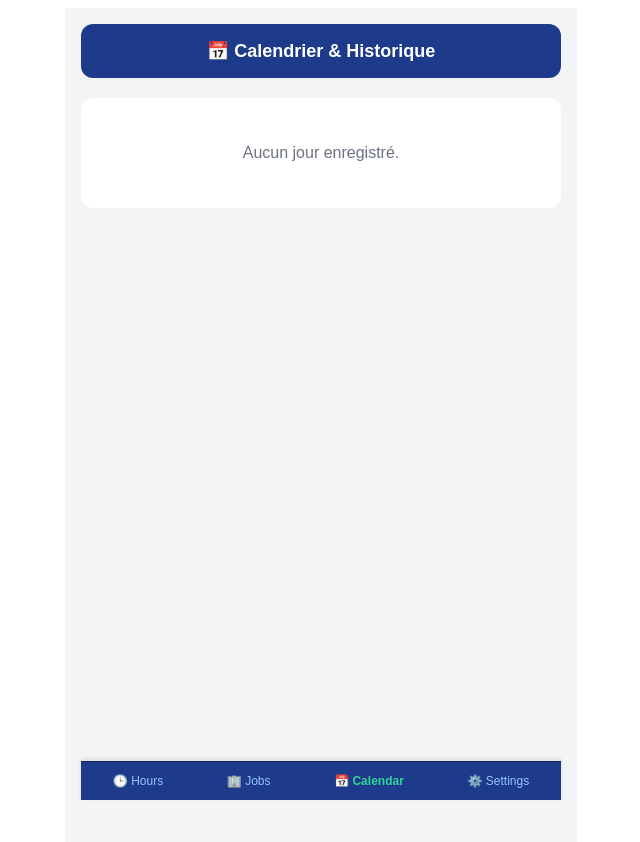
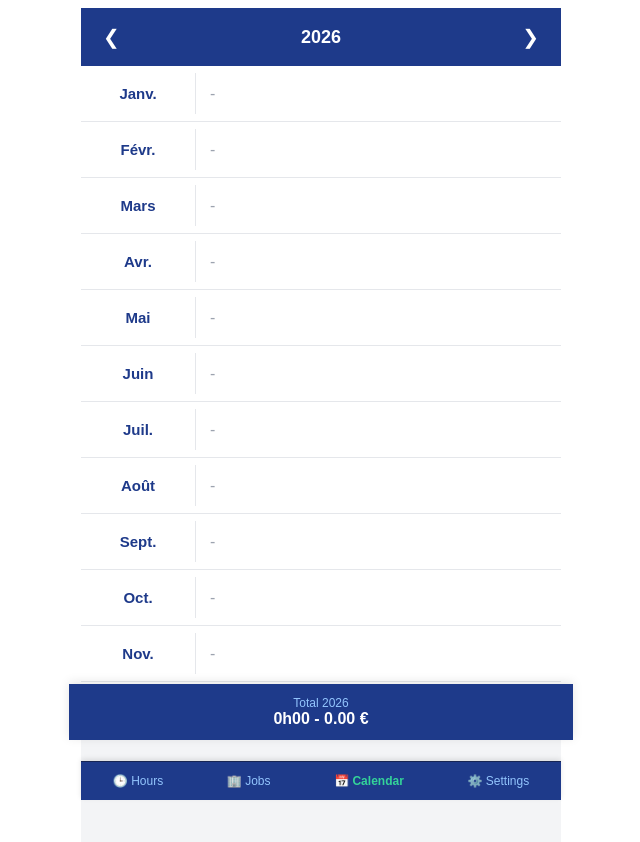
Before and after one commit to NminaN85/Monshift, a Next.js app: page /calendar in a window 1280 px wide. Shown: the top 842 px of the page, without its empty margins (319-959 px from the left). Built offline with nearby package versions, Linux system fonts and the light colour scheme.

Commit message:
Enhance DayRecord with optional jobId field
Added jobId to DayRecord interface and updated local storage handling for jobs and history.

```diff
--- a/src/app/calendar/page.tsx
+++ b/src/app/calendar/page.tsx
@@ -4,51 +4,238 @@ import { useState, useEffect } from "react";
 import BottomNav from "@/components/BottomNav";
 
 interface BreakItem { duration: number; isPaid: boolean; }
-interface DayRecord { date: string; startTime: string; endTime: string; breaks: BreakItem[]; notes: string; }
+interface DayRecord {
+  date: string; // YYYY-MM-DD
+  startTime: string;
+  endTime: string;
+  breaks: BreakItem[];
+  notes: string;
+  jobId?: string;
+}
+interface Job { id: string; name: string; rate: number; color: string; }
 
-const texts: Record<string, any> = {
-  fr: { title: "Calendrier & Historique", noRecords: "Aucun jour enregistré." },
-  en: { title: "Calendar & History", noRecords: "No recorded days." },
-  ar: { title: "التقويم والسجل", noRecords: "لا توجد أيام مسجلة حتى الآن." }
+const monthsData: Record<string, string[]> = {
+  fr: ["janv.", "févr.", "mars", "avr.", "mai", "juin", "juil.", "août", "sept.", "oct.", "nov.", "déc."],
+  en: ["Jan", "Feb", "Mar", "Apr", "May", "Jun", "Jul", "Aug", "Sep", "Oct", "Nov", "Dec"],
+  ar: ["يناير", "فبراير", "مارس", "أبريل", "مايو", "يونيو", "يوليو", "أغسطس", "سبتمبر", "أكتوبر", "نوفمبر", "ديسمبر"]
+};
+
+const uiTexts: Record<string, any> = {
+  fr: { totalYear: "Total", totalMonth: "Total", noRecord: "-", dateFormat: "fr-FR" },
+  en: { totalYear: "Total", totalMonth: "Total", noRecord: "-", dateFormat: "en-US" },
+  ar: { totalYear: "المجموع الكلي", totalMonth: "المجموع", noRecord: "-", dateFormat: "ar-SA" }
 };
 
 export default function CalendarPage() {
   const [lang, setLang] = useState("fr");
+  const [currentYear, setCurrentYear] = useState(2026);
+  const [selectedMonth, setSelectedMonth] = useState<number | null>(null); // 0 to 11
   const [history, setHistory] = useState<Record<string, DayRecord>>({});
+  const [jobs, setJobs] = useState<Job[]>([]);
 
   useEffect(() => {
     const savedLang = localStorage.getItem("monshift_lang");
     if (savedLang) setLang(savedLang);
 
-    const saved = localStorage.getItem("monshift_history");
-    if (saved) setHistory(JSON.parse(saved));
+    const savedHistory = localStorage.getItem("monshift_history");
+    if (savedHistory) setHistory(JSON.parse(savedHistory));
+
+    const savedJobs = localStorage.getItem("monshift_jobs");
+    if (savedJobs) setJobs(JSON.parse(savedJobs));
   }, []);
 
-  const t = texts[lang] || texts["fr"];
-  const sortedDays = Object.values(history).sort((a, b) => a.date.localeCompare(b.date));
+  const monthsList = monthsData[lang] || monthsData["fr"];
+  const t = uiTexts[lang] || uiTexts["fr"];
+
+  // حساب الساعات والمبلغ لأي يوم
+  const calculateDayMetrics = (day: DayRecord) => {
+    const [startH, startM] = day.startTime.split(":").map(Number);
+    const [endH, endM] = day.endTime.split(":").map(Number);
+    let startMins = startH * 60 + startM;
+    let endMins = endH * 60 + endM;
+    if (endMins <= startMins) endMins += 24 * 60;
+
+    let grossMins = endMins - startMins;
+    let unpaidMins = 0;
+    day.breaks?.forEach(b => { if (!b.isPaid) unpaidMins += Number(b.duration || 0); });
+
+    const netMins = Math.max(0, grossMins - unpaidMins);
+    const hours = netMins / 60;
+
+    const job = jobs.find(j => j.id === day.jobId) || jobs[0];
+    const rate = job ? job.rate : 0;
+    const amount = hours * rate;
+
+    const formattedTime = `${Math.floor(netMins / 60)}h${String(netMins % 60).padStart(2, "0")}`;
+    return { netMins, formattedTime, amount, job };
+  };
+
+  // تجميع البيانات للعام بالكامل أو لشهر معين
+  const getMonthStats = (year: number, monthIndex: number) => {
+    let totalMins = 0;
+    let totalAmount = 0;
+    const jobBreakdown: Record<string, { name: string; color: string; mins: number; amount: number }> = {};
+
+    Object.values(history).forEach(day => {
+      const d = new Date(day.date);
+      if (d.getFullYear() === year && d.getMonth() === monthIndex) {
+        const metrics = calculateDayMetrics(day);
+        totalMins += metrics.netMins;
+        totalAmount += metrics.amount;
+
+        const jobId = metrics.jobId || metrics.job?.id || "default";
+        const jobName = metrics.job?.name || "Job";
+        const jobColor = metrics.job?.color || "#3b82f6";
+
+        if (!jobBreakdown[jobId]) {
+          jobBreakdown[jobId] = { name: jobName, color: jobColor, mins: 0, amount: 0 };
+        }
+        jobBreakdown[jobId].mins += metrics.netMins;
+        jobBreakdown[jobId].amount += metrics.amount;
+      }
+    });
+
+    const formattedTotalTime = `${Math.floor(totalMins / 60)}h${String(totalMins % 60).padStart(2, "0")}`;
+    return { totalMins, formattedTotalTime, totalAmount, jobBreakdown: Object.values(jobBreakdown) };
+  };
+
+  const getYearStats = () => {
+    let totalMins = 0;
+    let totalAmount = 0;
+    for (let m = 0; m < 12; m++) {
+      const stats = getMonthStats(currentYear, m);
+      totalMins += stats.totalMins;
+      totalAmount += stats.totalAmount;
+    }
+    return {
+      formattedTime: `${Math.floor(totalMins / 60)}h${String(totalMins % 60).padStart(2, "0")}`,
+      totalAmount: totalAmount.toFixed(2)
+    };
+  };
+
+  const yearStats = getYearStats();
 
   return (
-    <main style={{ maxWidth: "480px", margin: "0 auto", padding: "16px", fontFamily: "sans-serif", paddingBottom: "90px", background: "#f3f4f6", minHeight: "100vh", direction: lang === "ar" ? "rtl" : "ltr" }}>
-      <header style={{ background: "#1e3a8a", color: "white", padding: "16px", borderRadius: "12px", textAlign: "center", marginBottom: "20px" }}>
-        <h1 style={{ fontSize: "18px", margin: 0 }}>📅 {t.title}</h1>
+    <main style={{ maxWidth: "480px", margin: "0 auto", paddingBottom: "90px", fontFamily: "sans-serif", background: "#f3f4f6", minHeight: "100vh", direction: lang === "ar" ? "rtl" : "ltr" }}>
+
+      {/* رأس الصفحة (Header) */}
+      <header style={{ background: "#1e3a8a", color: "white", padding: "16px", display: "flex", justifyContent: "space-between", alignItems: "center" }}>
+        {selectedMonth !== null ? (
+          <button onClick={() => setSelectedMonth(null)} style={{ background: "transparent", border: "none", color: "white", fontSize: "20px", cursor: "pointer" }}>❮</button>
+        ) : (
+          <button onClick={() => setCurrentYear(currentYear - 1)} style={{ background: "transparent", border: "none", color: "white", fontSize: "20px", cursor: "pointer" }}>❮</button>
+        )}
+
+        <div style={{ fontSize: "18px", fontWeight: "bold" }}>
+          {selectedMonth !== null ? `${monthsList[selectedMonth]} ${currentYear}` : currentYear}
+        </div>
+
+        {selectedMonth !== null ? (
+          <div style={{ width: "20px" }}></div>
+        ) : (
+          <button onClick={() => setCurrentYear(currentYear + 1)} style={{ background: "transparent", border: "none", color: "white", fontSize: "20px", cursor: "pointer" }}>❯</button>
+        )}
       </header>
 
-      {sortedDays.length === 0 ? (
-        <div style={{ background: "white", padding: "30px", borderRadius: "12px", textAlign: "center", color: "#6b7280" }}>
-          <p>{t.noRecords}</p>
+      {/* عرض الأشهر (إذا لم يتم اختيار شهر) */}
+      {selectedMonth === null ? (
+        <div>
+          {monthsList.map((monthName, index) => {
+            const stats = getMonthStats(currentYear, index);
+            hasData: stats.totalMins > 0;
+
+            return (
+              <div
+                key={monthName}
+                onClick={() => setSelectedMonth(index)}
+                style={{ display: "flex", borderBottom: "1px solid #e5e7eb", background: "white", cursor: "pointer", minHeight: "55px", alignItems: "center" }}
+              >
+                <div style={{ width: "90px", padding: "12px", fontWeight: "bold", color: "#1e3a8a", textTransform: "capitalize", fontSize: "15px", borderRight: lang !== "ar" ? "1px solid #e5e7eb" : "none", borderLeft: lang === "ar" ? "1px solid #e5e7eb" : "none", textAlign: "center" }}>
+                  {monthName}
+                </div>
+                <div style={{ flex: 1, padding: "10px 14px" }}>
+                  {stats.totalMins === 0 ? (
+                    <span style={{ color: "#9ca3af" }}>{t.noRecord}</span>
+                  ) : (
+                    <div>
+                      {stats.jobBreakdown.map((jb, i) => (
+                        <div key={i} style={{ display: "flex", justifyContent: "space-between", alignItems: "center", borderLeft: lang !== "ar" ? `4px solid ${jb.color}` : "none", borderRight: lang === "ar" ? `4px solid ${jb.color}` : "none", paddingLeft: lang !== "ar" ? "8px" : "0", paddingRight: lang === "ar" ? "8px" : "0", marginBottom: "4px" }}>
+                          <div>
+                            <div style={{ color: "#7c3aed", fontWeight: "bold", fontSize: "14px" }}>{jb.name}</div>
+                            <div style={{ color: "#6b7280", fontSize: "12px" }}>{Math.floor(jb.mins / 60)}h{String(jb.mins % 60).padStart(2, "0")}</div>
+                          </div>
+                          <div style={{ color: "#0284c7", fontWeight: "bold", fontSize: "14px" }}>{jb.amount.toFixed(2)} €</div>
+                        </div>
+                      ))}
+                    </div>
+                  )}
+                </div>
+              </div>
+            );
+          })}
         </div>
       ) : (
-        <div style={{ display: "flex", flexDirection: "column", gap: "12px" }}>
-          {sortedDays.map((day) => (
-            <div key={day.date} style={{ background: "white", padding: "14px", borderRadius: "10px", boxShadow: "0 1px 3px rgba(0,0,0,0.05)", border: "1px solid #e5e7eb" }}>
-              <div style={{ display: "flex", justifyContent: "space-between", marginBottom: "8px", borderBottom: "1px solid #f3f4f6", paddingBottom: "6px" }}>
-                <strong style={{ color: "#1e3a8a", fontSize: "14px" }}>{day.date}</strong>
-                <span style={{ fontSize: "13px", color: "#059669", fontWeight: "bold" }}>{day.startTime} → {day.endTime}</span>
-              </div>
-            </div>
-          ))}
+        /* عرض تفاصيل الأيام داخل الشهر المحدد */
+        <div>
+          {(() => {
+            // استخراج أيام الشهر المحدد فقط مرتبة
+            const daysInMonth = Object.values(history).filter(day => {
+              const d = new Date(day.date);
+              return d.getFullYear() === currentYear && d.getMonth() === selectedMonth;
+            }).sort((a, b) => a.date.localeCompare(b.date));
+
+            if (daysInMonth.length === 0) {
+              return (
+                <div style={{ textAlign: "center", padding: "40px", color: "#6b7280", background: "white", margin: "16px", borderRadius: "8px" }}>
+                  لا توجد مسجلات في هذا الشهر.
+                </div>
+              );
+            }
+
+            return daysInMonth.map(day => {
+              const metrics = calculateDayMetrics(day);
+              const dObj = new Date(day.date);
+              const dayName = dObj.toLocaleDateString(t.dateFormat, { weekday: 'short' });
+              const dayNum = dObj.getDate();
+
+              return (
+                <div key={day.date} style={{ display: "flex", borderBottom: "1px solid #e5e7eb", background: "white", alignItems: "center", minHeight: "65px" }}>
+                  <div style={{ width: "90px", padding: "10px", textAlign: "center", borderRight: lang !== "ar" ? "1px solid #e5e7eb" : "none", borderLeft: lang === "ar" ? "1px solid #e5e7eb" : "none" }}>
+                    <div style={{ fontSize: "12px", color: "#6b7280", textTransform: "capitalize" }}>{dayName}</div>
+                    <div style={{ fontSize: "18px", fontWeight: "bold", color: "#1e3a8a" }}>{dayNum}</div>
+                    <div style={{ fontSize: "11px", color: "#9ca3af" }}>{monthsList[selectedMonth]}</div>
+                  </div>
+                  <div style={{ flex: 1, padding: "10px 14px" }}>
+                    <div style={{ display: "flex", justifyContent: "space-between", alignItems: "center", borderLeft: lang !== "ar" ? `4px solid ${metrics.job.color}` : "none", borderRight: lang === "ar" ? `4px solid ${metrics.job.color}` : "none", paddingLeft: lang !== "ar" ? "8px" : "0", paddingRight: lang === "ar" ? "8px" : "0" }}>
+                      <div>
+                        <div style={{ color: "#7c3aed", fontWeight: "bold", fontSize: "14px" }}>{metrics.job.name}</div>
+                        <div style={{ color: "#6b7280", fontSize: "12px" }}>🕒 {day.startTime} - {day.endTime} {day.breaks?.[0] ? `☕ ${day.breaks[0].duration}min` : ""}</div>
+                        <div style={{ color: "#374151", fontSize: "12px", fontWeight: "bold", marginTop: "2px" }}>{metrics.formattedTime}</div>
+                      </div>
+                      <div style={{ color: "#1f2937", fontWeight: "bold", fontSize: "15px" }}>{metrics.amount.toFixed(2)} €</div>
+                    </div>
+                  </div>
+                </div>
+              );
+            });
+          })()}
         </div>
       )}
+
+      {/* شريط الإجمالي السفلي الثابت */}
+      <div style={{ position: "fixed", bottom: "60px", left: 0, right: 0, maxWidth: "480px", margin: "0 auto", background: "#1e3a8a", color: "white", padding: "12px", textAlign: "center", boxShadow: "0 -2px 10px rgba(0,0,0,0.1)" }}>
+        <div style={{ fontSize: "12px", color: "#93c5fd" }}>{selectedMonth !== null ? `${t.totalMonth} ${monthsList[selectedMonth]} ${currentYear}` : `Total ${currentYear}`}</div>
+        <div style={{ fontSize: "16px", fontWeight: "bold" }}>
+          {selectedMonth !== null ? (
+            (() => {
+              const stats = getMonthStats(currentYear, selectedMonth);
+              return `${stats.formattedTime} - ${stats.totalAmount.toFixed(2)} €`;
+            })()
+          ) : (
+            `${yearStats.formattedTime} - ${yearStats.totalAmount} €`
+          )}
+        </div>
+      </div>
 
       <BottomNav active="calendar" />
     </main>
```
